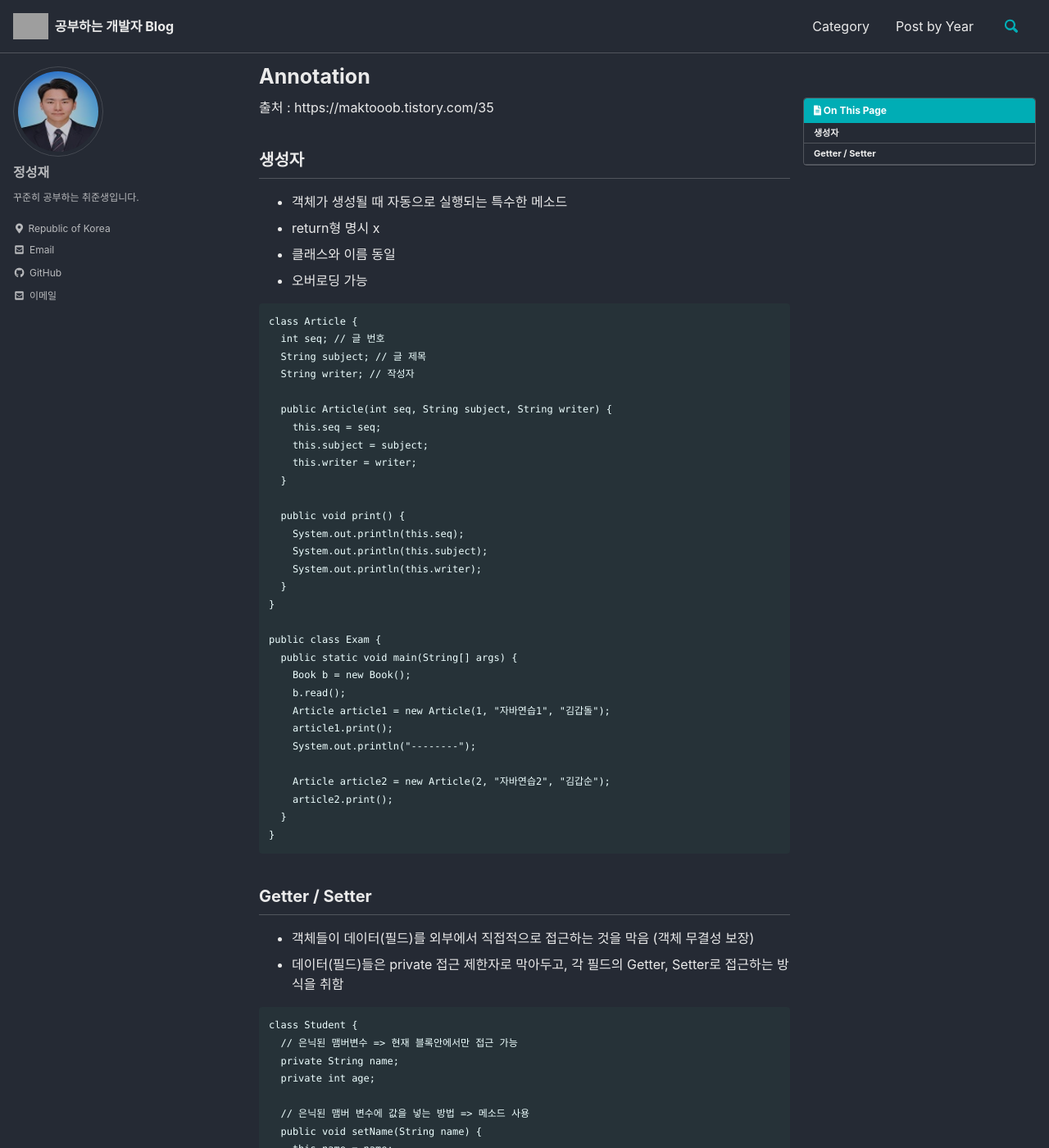
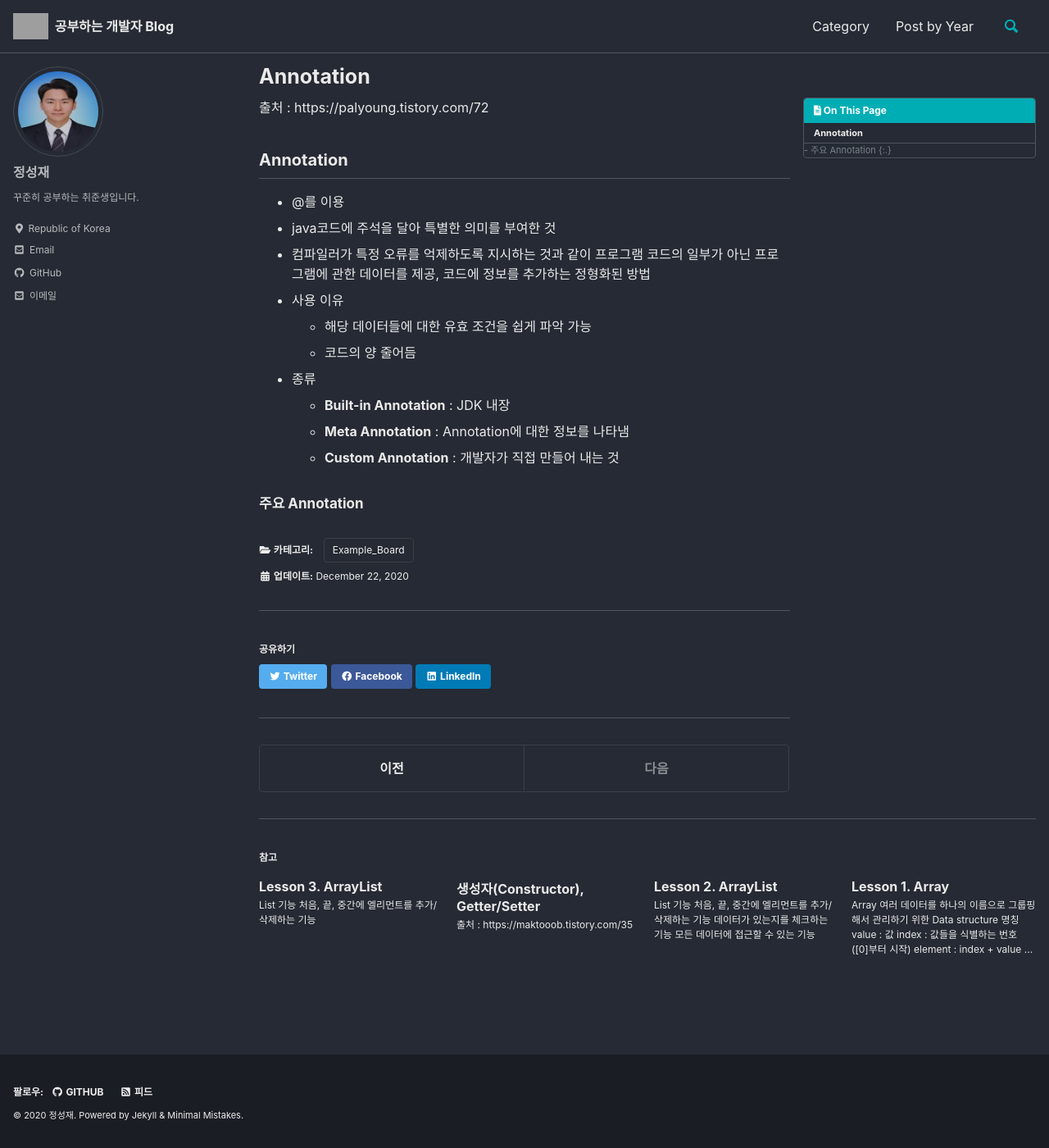
Before and after one commit to SungjaeGH/SungjaeGH.github.io, a Jekyll site: the page built from _posts/Clone_Project/Example_Board/2020-12-21-Annotation.md, in a window 1280 px wide and 1400 px high. Shown: the whole window at 82% size. Built offline with Jekyll 4.4.1, drawn with Linux system fonts in a browser that asks for light colours; cached includes are drawn as plain includes; some of the changed text lies outside the part shown; grey boxes are pictures that could not be loaded.

Commit message:
Annotation 정리

````diff
--- a/_posts/Clone_Project/Example_Board/2020-12-21-Annotation.md
+++ b/_posts/Clone_Project/Example_Board/2020-12-21-Annotation.md
@@ -7,93 +7,23 @@ categories:
 toc: true
 toc_sticky: true
 
-date: 2020-12-16
-last_modified_at: 2020-12-16
+date: 2020-12-21
+last_modified_at: 2020-12-22
 ---
 
-출처 : https://maktooob.tistory.com/35
+출처 : https://palyoung.tistory.com/72
 
-## 생성자
+## Annotation
 
-- 객체가 생성될 때 자동으로 실행되는 특수한 메소드
-- return형 명시 x
-- 클래스와 이름 동일
-- 오버로딩 가능
+- @를 이용
+- java코드에 주석을 달아 특별한 의미를 부여한 것
+- 컴파일러가 특정 오류를 억제하도록 지시하는 것과 같이 프로그램 코드의 일부가 아닌 프로그램에 관한 데이터를 제공, 코드에 정보를 추가하는 정형화된 방법
+- 사용 이유
+  - 해당 데이터들에 대한 유효 조건을 쉽게 파악 가능
+  - 코드의 양 줄어듬
+- 종류
+  - <strong>Built-in Annotation</strong> : JDK 내장
+  - <strong>Meta Annotation</strong> : Annotation에 대한 정보를 나타냄
+  - <strong>Custom Annotation</strong> : 개발자가 직접 만들어 내는 것
 
-```
-class Article {
-  int seq; // 글 번호
-  String subject; // 글 제목
-  String writer; // 작성자
-
-  public Article(int seq, String subject, String writer) {
-    this.seq = seq;
-    this.subject = subject;
-    this.writer = writer;
-  }
-
-  public void print() {
-    System.out.println(this.seq);
-    System.out.println(this.subject);
-    System.out.println(this.writer);
-  }
-}
-
-public class Exam {
-  public static void main(String[] args) {
-    Book b = new Book();
-    b.read();
-    Article article1 = new Article(1, "자바연습1", "김갑돌");
-    article1.print();
-    System.out.println("--------");
-
-    Article article2 = new Article(2, "자바연습2", "김갑순");
-    article2.print();
-  }
-}
-```
-
-## Getter / Setter
-
-- 객체들이 데이터(필드)를 외부에서 직접적으로 접근하는 것을 막음 (객체 무결성 보장)
-- 데이터(필드)들은 private 접근 제한자로 막아두고, 각 필드의 Getter, Setter로 접근하는 방식을 취함
-
-```
-class Student {
-  // 은닉된 맴버변수 => 현재 블록안에서만 접근 가능
-  private String name;
-  private int age;
-
-  // 은닉된 맴버 변수에 값을 넣는 방법 => 메소드 사용
-  public void setName(String name) {
-    this.name = name;
-  }
-  public void setAge(int age) {
-    this.age = age;
-  }
-
-  // 은닉된 맴버 변수의 값을 읽는 방법
-  public String getName() {
-    return name;
-  }
-  public int getAge() {
-    return age;
-  }
-}
-
-public class Exam3_getter_setter {
-  public static void main(String[] args) {
-    Student s = new Student();
-    s.setName("김갑돌");
-    s.setAge(20);
-
-    String name = s.getName();
-    System.out.println("이름 : " + name);
-
-    int age = s.getAge();
-    System.out.println("나이 : " + age);
-  }
-}
-```
-
-***
+<h4> 주요 Annotation </h4>
````
